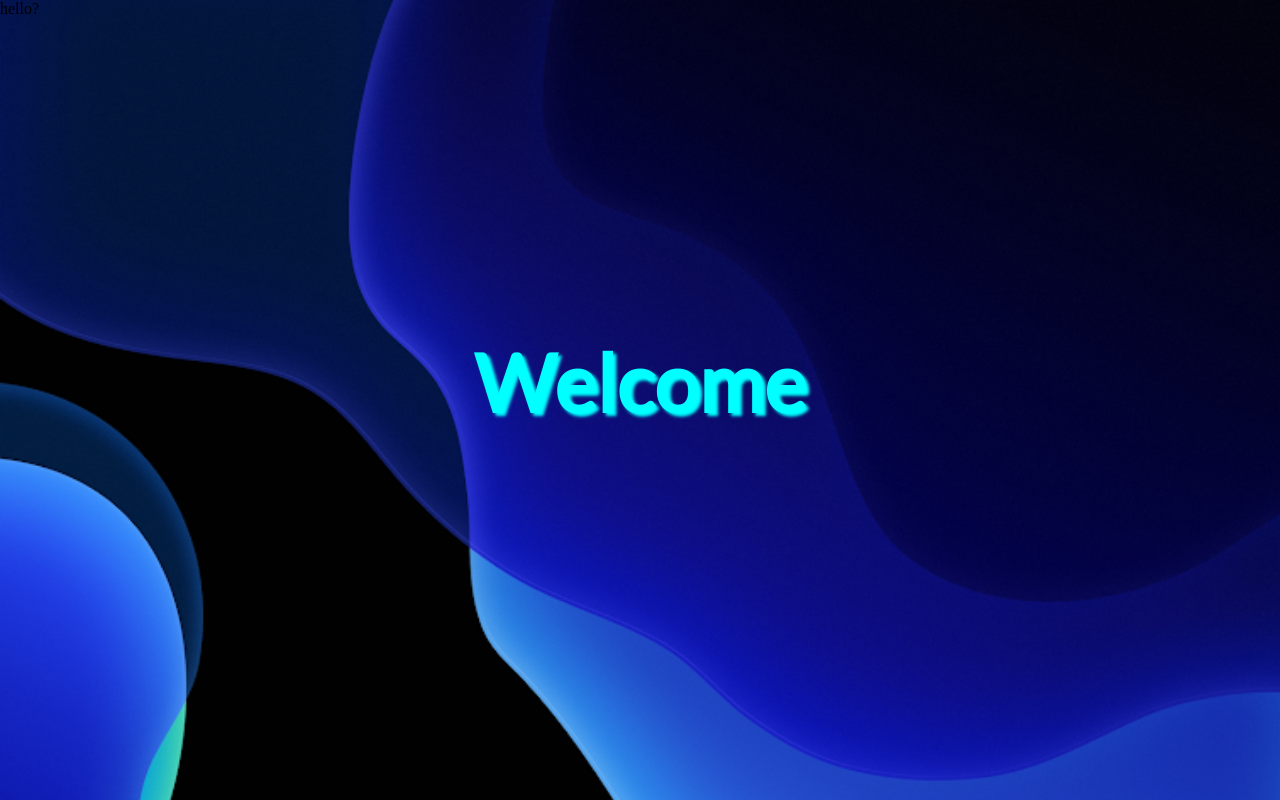
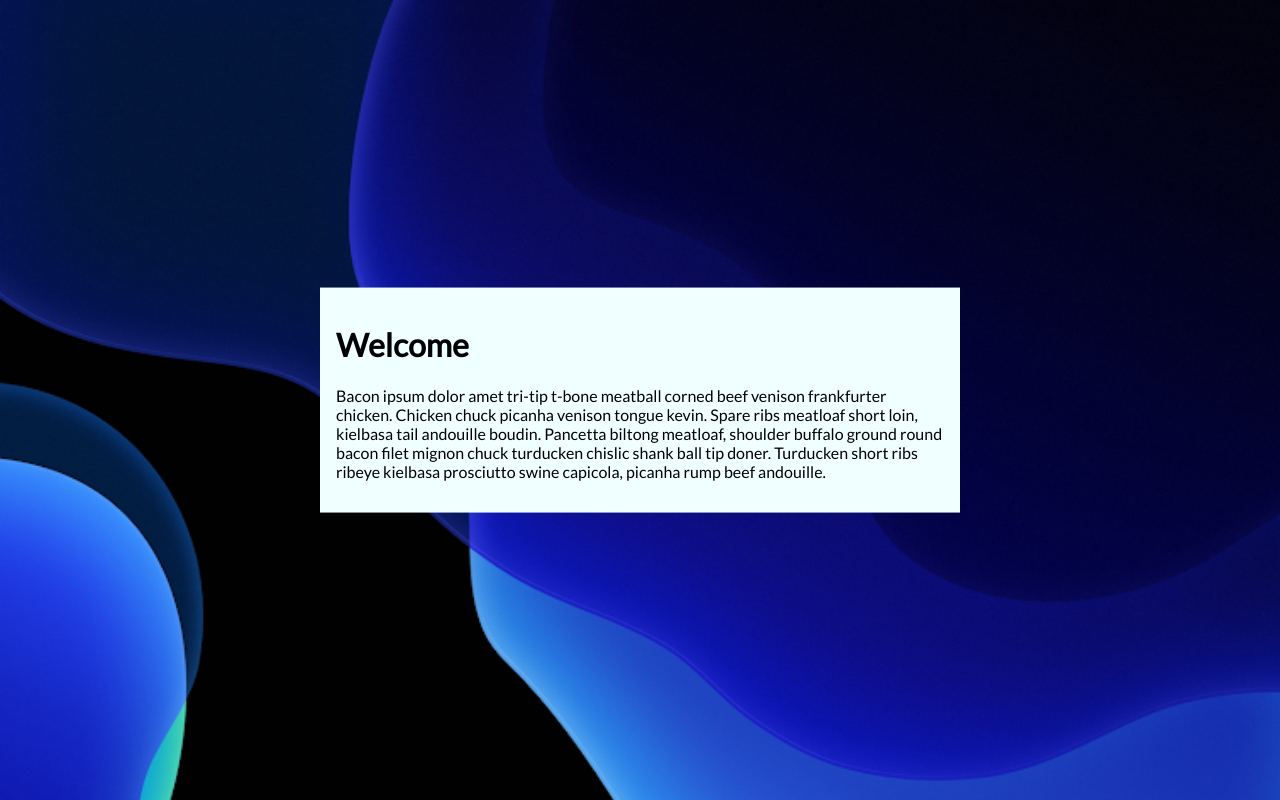
Before and after one commit to staten-island-tech/box-model-richardso21, a plain HTML site: page index.html in a window 1280 px wide. Drawn offline with Linux system fonts and the light colour scheme.

Commit message:
finally omg it works

```diff
--- a/index.html
+++ b/index.html
@@ -4,17 +4,20 @@
     <meta name="viewport" content="width=device-width, initial-scale=1.0">
     <meta http-equiv="X-UA-Compatible" content="ie=edge">
     <link rel="stylesheet" href="style.css">
-    <link rel="icon" href="face-with-tears-of-joy_1f602.png">
     <link href="https://fonts.googleapis.com/css?family=Lato&display=swap" rel="stylesheet">
+    <link rel="icon" href="logo.tiff">
     <title>Splash</title>
 </head>
 <body>
     <div id="background">
-        <div id="text">
-            <h1 id="head">Welcome</h1>
-            <p>hello?</p>
+        <div id="content">
+            <h1 id="title">Welcome</h1>
+            <p>Bacon ipsum dolor amet tri-tip t-bone meatball corned beef venison frankfurter chicken.
+                Chicken chuck picanha venison tongue kevin. Spare ribs meatloaf short loin, kielbasa
+                tail andouille boudin. Pancetta biltong meatloaf, shoulder buffalo ground round bacon
+                filet mignon chuck turducken chislic shank ball tip doner. Turducken short ribs ribeye kielbasa
+                prosciutto swine capicola, picanha rump beef andouille.</p>
         </div>
     </div>
-
 </body>
 </html>
--- a/style.css
+++ b/style.css
@@ -1,6 +1,6 @@
 body{
+    margin: 0;
     padding: 0;
-    margin: 0;
 }
 
 #background{
@@ -10,14 +10,12 @@ body{
     position: relative;
 }
 
-#head{
+#content{
+    background-color: azure;
     position: absolute;
+    padding: 1rem;
+    left: 50%;
+    top: 50%;
+    transform: translate(-50%,-50%);
     font-family: 'Lato', sans-serif;
-    color: aqua;
-    font-size: 5rem;
-    text-align: center;
-    width: 50%;
-    height: 50%;
-    transform: translate(50%,70%);
-    text-shadow: .2rem .2rem .2rem;
 }
```
Also changed, not shown: 1 other file.
